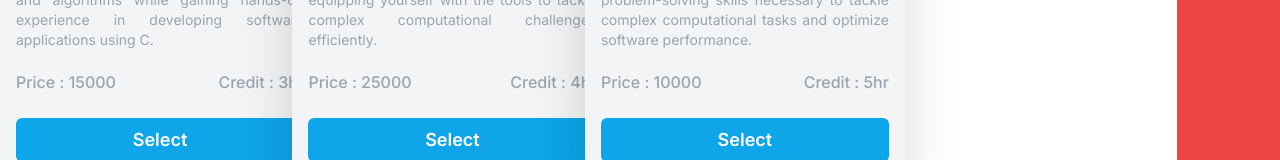
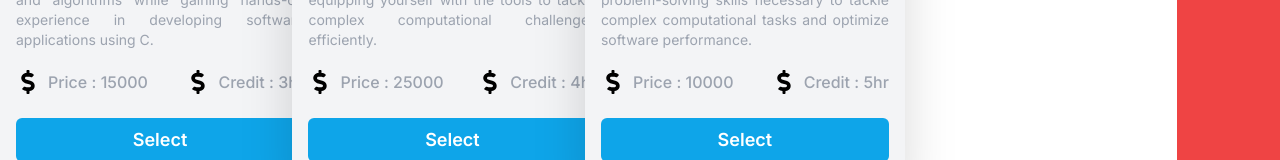
Before and after one commit to mdnoble1/course-registration, a React (Vite) app: page / in a window 1280 px wide. Shown: the part 554-714 px from the top of the page. Built offline with nearby package versions, Linux system fonts and the light colour scheme.

Commit message:
added event handler to select button

```diff
--- a/package.json
+++ b/package.json
@@ -12,7 +12,8 @@
   "dependencies": {
     "prop-types": "^15.8.1",
     "react": "^18.2.0",
-    "react-dom": "^18.2.0"
+    "react-dom": "^18.2.0",
+    "react-icons": "^4.11.0"
   },
   "devDependencies": {
     "@types/react": "^18.2.15",
--- a/src/App.jsx
+++ b/src/App.jsx
@@ -2,14 +2,21 @@ import './App.css'
 import Header from './components/Header/Header'
 import Courses from './components/courses/courses'
 import Cart from './components/Cart/Cart'
+import { useState } from 'react'
 
 function App() {
+
+  const [cartItems , setCartItems] = useState([]);
+
+  const handleAddToCart = () => {
+    console.log('cart add')
+  }
 
   return (
     <>
       <Header></Header>
       <main className='container mx-auto my-16 flex justify-between gap-6'>
-        <Courses></Courses>
+        <Courses handleAddToCart = {handleAddToCart}></Courses>
         <Cart></Cart>
       </main>
     </>
--- a/src/components/Cart/Cart.jsx
+++ b/src/components/Cart/Cart.jsx
@@ -3,7 +3,7 @@ import React from 'react';
 
 const Cart = () => {
     return (
-        <div className=' bg-red-500'>
+        <div className='bg-red-500'>
             <h3>Course Name</h3>
         </div>
     );
--- a/src/components/Course/Course.jsx
+++ b/src/components/Course/Course.jsx
@@ -1,8 +1,9 @@
 /* eslint-disable no-unused-vars */
 import React from 'react';
 import PropTypes from 'prop-types';
+import { FaDollarSign } from 'react-icons/fa';
 
-const Course = ({course}) => {
+const Course = ({course , handleAddToCart}) => {
 
     const {image, course_name, credit, price, details} = course;
 
@@ -21,14 +22,18 @@ const Course = ({course}) => {
             {course.details}
         </p>
         <div className="flex justify-between items-center mb-6">
-            <div>
+            <div className='flex items-center gap-2'>
+             <span className='text-2xl'><FaDollarSign></FaDollarSign></span>
             <p className="font-medium  text-gray-400">Price : {course.price}</p>
             </div>
-            <div>
+            <div className="flex items-center gap-2">
+            <span className='text-2xl'><FaDollarSign></FaDollarSign></span>
             <p className="font-medium  text-gray-400">Credit : {course.credit}hr</p>
             </div>
         </div>
-        <button className="w-full bg-sky-500 py-2 rounded-md font-semibold text-lg text-white hover:bg-sky-400">
+        <button
+        onClick={handleAddToCart}
+        className="w-full bg-sky-500 py-2 rounded-md font-semibold text-lg text-white hover:bg-sky-400">
             Select
         </button>
         </div>
--- a/src/components/Courses/Courses.jsx
+++ b/src/components/Courses/Courses.jsx
@@ -2,7 +2,7 @@
 import React, { useEffect, useState } from 'react';
 import Course from '../Course/Course';
 
-const Courses = () => {
+const Courses = ({handleAddToCart}) => {
 
     const [courses , setCourses] = useState([]);
 
@@ -19,6 +19,7 @@ const Courses = () => {
                 courses.map(course => <Course
                     key={course.id}
                     course={course}
+                    handleAddToCart={handleAddToCart}
                     ></Course>)
             }
         </div>
```
Also changed, not shown: 1 other file (tests, documents, lock files or other folders).
